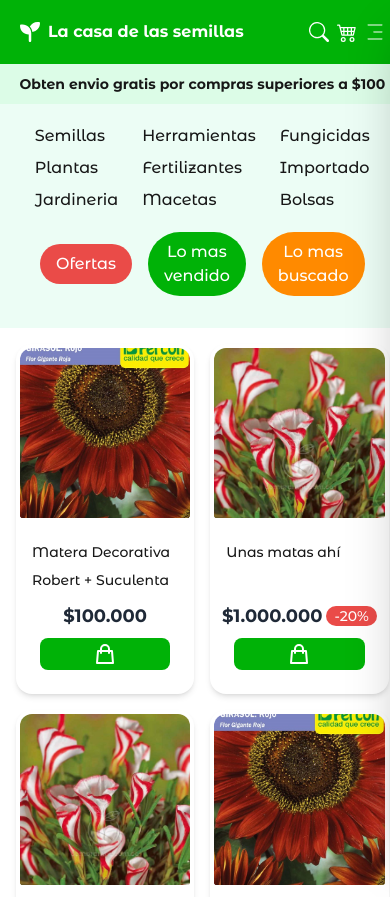
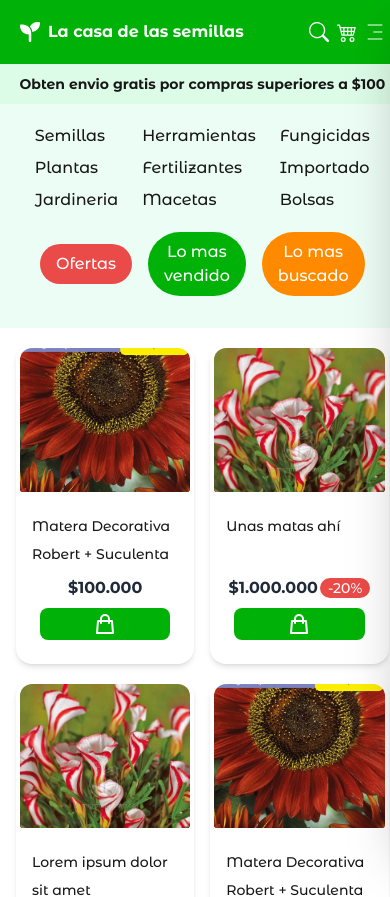
Before and after one commit to jorianom/ecommerce-seed-house, a Next.js app: page /products in a window 390 px wide. Shown: the top 897 px of the page. Built offline with nearby package versions, Linux system fonts and the light colour scheme.

Commit message:
fixes dark mode

```diff
--- a/src/components/cart/Summary.tsx
+++ b/src/components/cart/Summary.tsx
@@ -40,9 +40,9 @@ export const Summary = ({ total }: SummaryProps) => {
     ]
 
     return (
-        <div className="bg-softprimary shadow-lg rounded-lg p-6 mx-5 my-4 sm:my:0 w-full md:w-5/6 flex-shrink-0">
+        <div className="bg-softprimary shadow-lg rounded-lg p-6 mx-5 my-4 sm:my:0 w-full md:w-5/6 flex-shrink-0 dark:text-black">
             <h2 className="text-2xl font-bold mb-4">Resumen de Pedido</h2>
-            <div className="divide-y divide-gray-200">
+            <div className="divide-y divide-primary ">
                 {
                     items.map((item) => (
                         <ItemsSummary key={item.label} label={item.label} amount={item.amount} />
--- a/src/components/navbar/Sidebar.tsx
+++ b/src/components/navbar/Sidebar.tsx
@@ -29,7 +29,7 @@ export const Sidebar = () => {
 
                 )
             }
-            <nav className={`fixed right-0 top-0 w-4/5 h-screen bg-white z-20 shadow-2xl transform transition-all duration-300 ${!isOpen ? 'translate-x-full' : ''}`}>
+            <nav className={`fixed right-0 top-0 w-4/5 h-screen bg-white dark:text-black z-20 shadow-2xl transform transition-all duration-300 ${!isOpen ? 'translate-x-full' : ''}`}>
                 <div className="flex items-center bg-primary px-5 py-5 text-white">
                     <span className="antialiased ">La casa de las semillas</span>
                 </div>
--- a/src/components/products/CardCategorie.tsx
+++ b/src/components/products/CardCategorie.tsx
@@ -105,7 +105,7 @@ export const CardCategorie = ({ item }: CardCategorieProps) => {
                     </button> */}
                     {
                         item.map((categorie) => (
-                            <div key={categorie.id} className="flex flex-col bg-white rounded-lg shadow-md w-full max-w-36 xl:max-w-52 mx-auto shrink-0">
+                            <div key={categorie.id} className="flex flex-col bg-white rounded-xl shadow-md w-full max-w-36 xl:max-w-52 mx-auto shrink-0">
                                 <Link href={`/products/${categorie.slug}`}>
                                     <button className="w-full focus:outline-none"
                                         onMouseEnter={handleMouseEnter}
--- a/src/components/products/CardProduct.tsx
+++ b/src/components/products/CardProduct.tsx
@@ -9,8 +9,8 @@ interface CardProductProps {
 
 export const CardProduct = ({ item }: CardProductProps) => {
   return (
-    <div className="flex flex-col w-full bg-white shadow-md rounded-2xl">
-      <div className="aspect-square w-full rounded-2xl lg:aspect-none group-hover:opacity-75 relative overflow-hidden ">
+    <div className="flex flex-col w-full bg-white shadow-md rounded-2xl dark:text-black max-h-80 sm:max-h-fit">
+      <div className="aspect-square w-full rounded-2xl lg:aspect-none group-hover:opacity-75 relative overflow-hidden">
         <Image
           src={item.image}
           alt={item.alt}
@@ -26,13 +26,12 @@ export const CardProduct = ({ item }: CardProductProps) => {
             {item.titleProduct}
           </span>
         </div>
-        <div className="flex flex-col lg:flex-row mt-2 lg:space-x-2 w-full max-w-lg mx-auto">
+        <div className="flex flex-col lg:flex-row mt-2 lg:space-x-1 w-full max-w-lg mx-auto">
           <div className="relative flex justify-center items-center w-full">
-            <span className="text-lg md:text-2xl font-bold lg:text-left text-gray-800">${formattedNumber(item.price, 0)}</span>
+            <span className="text-md md:text-xl font-bold lg:text-left text-gray-800">${formattedNumber(item.price, 0)}</span>
             {
-              // <span className="text-sm/3 font-bold text-gray-500 line-through lg:text-left">{item.discount}</span>
               item.discount && (
-                <span className="ml-1 bg-danger text-white px-2 rounded-full text-sm md:text-base">
+                <span className="ml-0.5 sm:ml-1 bg-danger text-white px-2 rounded-full text-sm md:text-base">
                   {item.discount ? item.discount : "0%"}
                 </span>
               )
```
